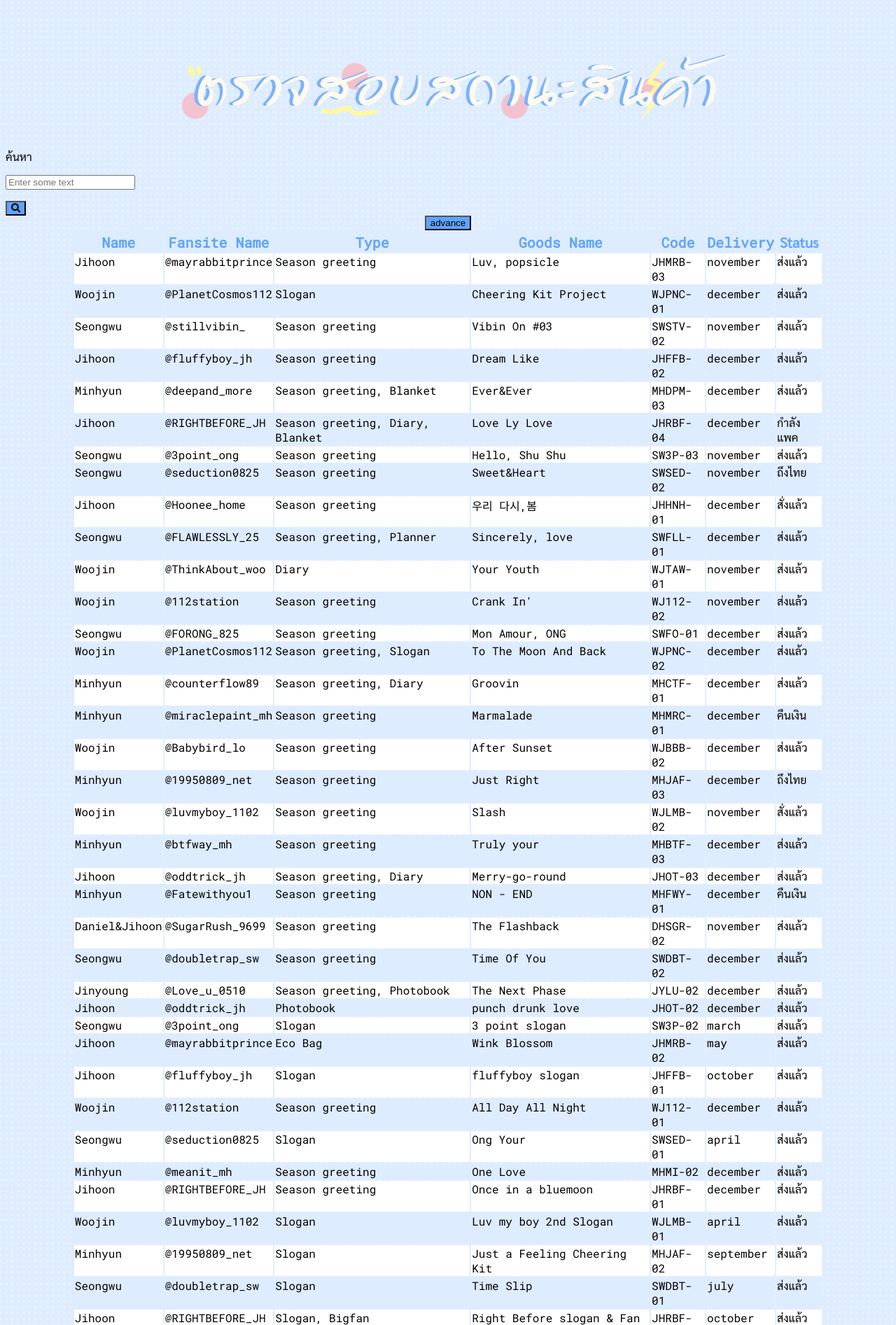
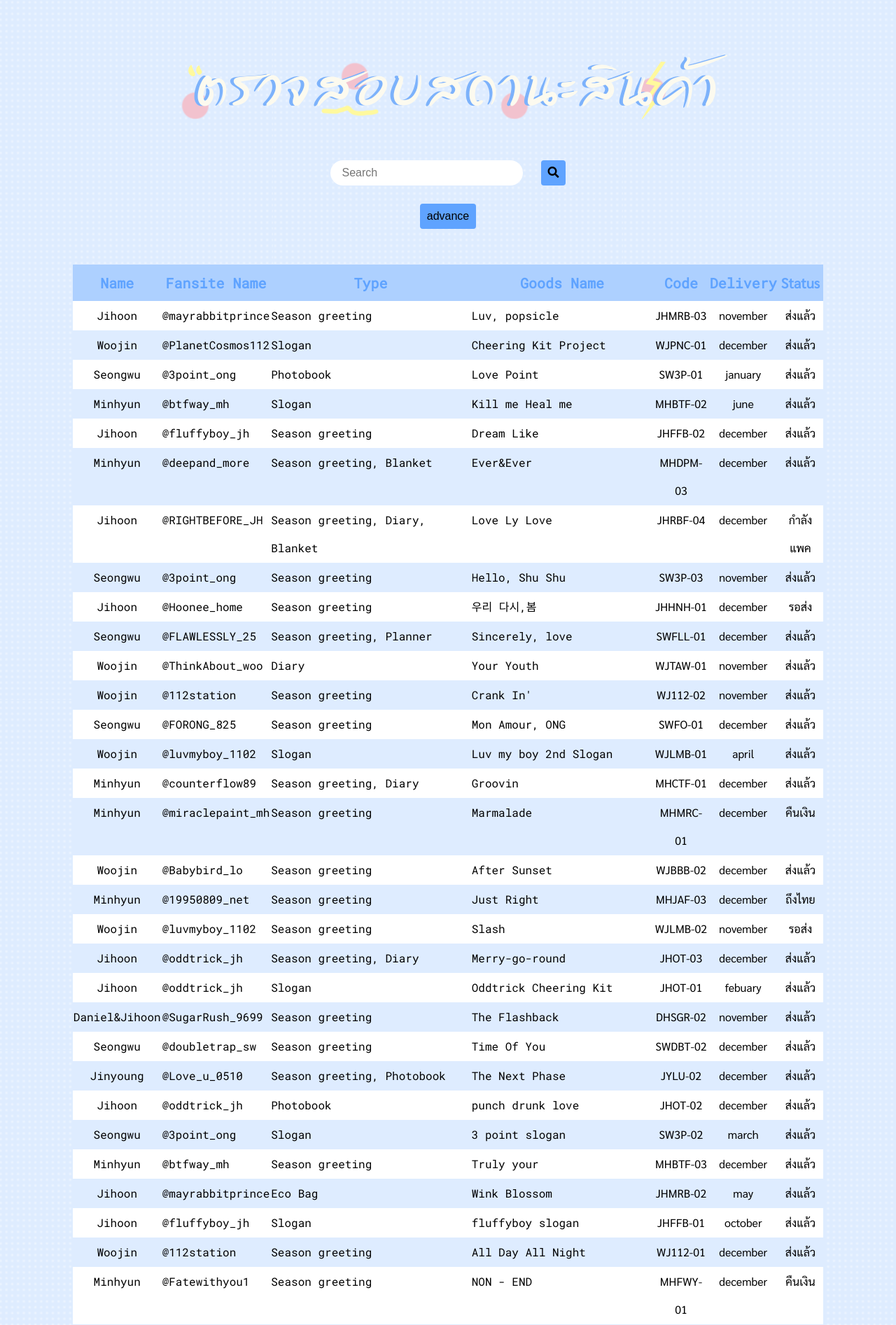
Before and after one commit to pannakarn/pannakarn.github.io, a PHP site: page /jquery3/index.html in a window 1280 px wide. Shown: the top 1893 px of the page at 70% size. Run offline with PHP 8.4, Linux system fonts and the light colour scheme.

Commit message:
lab 03 - 2

```diff
--- a/jquery3/index.html
+++ b/jquery3/index.html
@@ -18,25 +18,27 @@
         <div class="level">
             <div class="level-item">
                 <div class="field is-horizontal">
-                    <div class="field-label is-normal">
+                    <!-- <div class="field-label is-normal">
                         <label class="label" id="input" for="input-text">ค้นหา</label>
-                    </div>
+                    </div> -->
                     <div class="field-body">
                         <div class="field">
                         <p class="control">
                             <input  class="input is-rounded"
                                     type="text" id="input-text"
-                                    placeholder="Enter some text">
+                                    placeholder="Search">
                         </p>
                         </div>
 
-                        <div class="control">
+
+                    </div>
+
+                </div>
+                <div class="control">
                             <button id="submit-btn" class="button is-primary">
                                 <i class="fas fa-search"></i>
                             </button>
                         </div>
-                    </div>
-                </div>
             </div>
         </div>
 
@@ -45,10 +47,15 @@
                 <button id="advance-btn" class="button is-primary">
                     advance
                  </button>
-            </div>
+        </div>
+
+
 
         <div class="advance-inner">
-        		<div class="field is-horizontal">
+
+
+	        	<div class="field is-horizontal">
+	        	<section>
                     <div class="field-label is-normal-name">
                         <label class="label" id="left-label" for="name-text">Name</label>
                     </div>
@@ -61,7 +68,11 @@
                         </p>
                         </div>
                     </div>
+                     </section>
+                </div>
 
+
+                <div class="field is-horizontal">
                     <div class="field-label is-normal">
                         <label class="label" id="right-label" for="fansite-text">FansiteName</label>
                     </div>
@@ -74,9 +85,9 @@
                         </p>
                         </div>
                     </div>
+                </div>
 
 
-                </div>
 
 
 
@@ -133,7 +144,7 @@
                         <p class="control">
                             <input  class="input is-rounded"
                                     type="text" id="derivery-text"
-                                    placeholder="Enter derivery">
+                                    placeholder="Enter delivery">
                         </p>
                         </div>
                     </div>
@@ -178,7 +189,7 @@
             </tr>
         </table>
 
-    <h2>ที่มา : สถานะสินค้าร้าน @littleplusx98</h2>
+    <h2>ข้อมูลสถานะสินค้าที่เปิดหารของร้าน <a href="https://docs.google.com/spreadsheets/d/1XM8Gu3gq7xBUZU-rd--8ueD2r1_WetKG5n2rfpyKfzE/edit?usp=sharing">@littleplusx98</a></h2>
 
 
     <script src="jquery-3.3.1.min.js"></script>
--- a/jquery3/myscript.js
+++ b/jquery3/myscript.js
@@ -16,16 +16,16 @@ $(document).ready(function() {
                 if(element.name.toUpperCase().includes(keyUpper) ||
                     element.fansiteName.toUpperCase().includes(keyUpper) || element.type.toUpperCase().includes(keyUpper) ||
                     element.goodsName.toUpperCase().includes(keyUpper) || element.code.toUpperCase().includes(keyUpper) ||
-                    element.delivery.toUpperCase().includes(keyUpper) || element.status.toUpperCase().includes(keyUpper)) {
+                    element.delivery.toUpperCase().includes(keyUpper) || element.status.includes(keyUpper)) {
 
                     var row = $("<tr />")
                     $("#data_table").append(row);
-                    row.append($("<td>" + element.name + "</td>"));
+                    row.append($("<td id=\"name-column\">" + element.name + "</td>"));
                     row.append($("<td>" + element.fansiteName + "</td>"));
                     row.append($("<td>" + element.type + "</td>"));
                     row.append($("<td>" + element.goodsName + "</td>"));
-                    row.append($("<td>" + element.code + "</td>"));
-                    row.append($("<td>" + element.delivery + "</td>"));
+                    row.append($("<td id=\"code-column\">" + element.code + "</td>"));
+                    row.append($("<td id=\"delivery-column\">" + element.delivery + "</td>"));
                     row.append($("<td id=\"status-column\">" + element.status + "</td>"));
                 }
 
@@ -48,12 +48,12 @@ $(document).ready(function() {
         response.forEach(element => {
             var row = $("<tr />")
             $("#data_table").append(row);
-            row.append($("<td>" + element.name + "</td>"));
+            row.append($("<td id=\"name-column\">" + element.name + "</td>"));
             row.append($("<td>" + element.fansiteName + "</td>"));
             row.append($("<td>" + element.type + "</td>"));
             row.append($("<td>" + element.goodsName + "</td>"));
-            row.append($("<td>" + element.code + "</td>"));
-            row.append($("<td>" + element.delivery + "</td>"));
+            row.append($("<td id=\"code-column\">" + element.code + "</td>"));
+            row.append($("<td id=\"delivery-column\">" + element.delivery + "</td>"));
             row.append($("<td id=\"status-column\">" + element.status + "</td>"));
         });
     });
@@ -68,7 +68,7 @@ $(document).ready(function() {
         var fansiteName = $('#fansite-text').val().toUpperCase();
         var type = $('#type-text').val().toUpperCase();
         var delivery = $('#derivery-text').val().toUpperCase();
-        var status = $('#status-text').val().toUpperCase();
+        // var status = $('#status-text').val().toUpperCase();
         var goodsName = $('#goods-name-text').val().toUpperCase();
         var code = $('#code-text').val().toUpperCase();
 
@@ -85,16 +85,16 @@ $(document).ready(function() {
                 if( element.name.toUpperCase().includes(name) && element.goodsName.toUpperCase().includes(goodsName) &&
                     element.code.toUpperCase().includes(code) &&
                     element.fansiteName.toUpperCase().includes(fansiteName) && element.type.toUpperCase().includes(type) &&
-                    element.delivery.toUpperCase().includes(delivery) && element.status.toUpperCase().includes(status)) {
+                    element.delivery.toUpperCase().includes(delivery) && element.status.includes(status)) {
 
                             var row = $("<tr />")
                             $("#data_table").append(row);
-                            row.append($("<td>" + element.name + "</td>"));
+                            row.append($("<td id=\"name-column\">" + element.name + "</td>"));
                             row.append($("<td>" + element.fansiteName + "</td>"));
                             row.append($("<td>" + element.type + "</td>"));
                             row.append($("<td>" + element.goodsName + "</td>"));
-                            row.append($("<td>" + element.code + "</td>"));
-                            row.append($("<td>" + element.delivery + "</td>"));
+                            row.append($("<td id=\"code-column\">" + element.code + "</td>"));
+                            row.append($("<td id=\"delivery-column\">" + element.delivery + "</td>"));
                             row.append($("<td id=\"status-column\">" + element.status + "</td>"));
                     }
             });
--- a/jquery3/mystyle.css
+++ b/jquery3/mystyle.css
@@ -8,14 +8,20 @@ html {
 }
 
 table {
+	display: table;
 	margin: auto;
+	margin-top: 50px;
 	border: 1px solid #deecff;
     width: 85%;
     font-family: 'Roboto Mono', monospace;
+    font-weight: 400;
+    line-height: 2.5;
+        border-collapse: collapse;
+    border-spacing: 0;
 }
 
 .table th {
-  background-color: #deecff;
+  background-color: #add0ff;
   color: #5fa3ff;
   font-weight: bold;
    text-align: center;
@@ -23,7 +29,6 @@ table {
 }
 td {
     text-align: left;
-    /*vertical-align: middle;*/
 }
 
 tr:nth-child(even) {background: white}
@@ -51,11 +56,22 @@ h1{
 }
 
 h2 {
-	margin-top: 10px;
+	margin-top: 20px;
 	margin-bottom: 30px;
 	text-align: center;
 	font-size: 1em;
 	font-family: 'Sarabun', sans-serif;
+	font-weight: lighter;
+}
+
+a {
+	color: black;
+	text-decoration: none;
+}
+.pointer {cursor: pointer;}
+
+a:hover {
+	COLOR: #5fa3ff; TEXT-DECORATION: none; font-weight: none
 }
 
 label {
@@ -64,11 +80,16 @@ label {
 }
 
 .advance-inner {
+	display: block;
+	margin: 0 auto;
+}
+
+.advance-inner {
 	display: none;
 }
 
 .advance-inner .field.is-horizontal{
-	width: 650px;
+	width: 200px;
 	text-align: left;
 }
 
@@ -76,14 +97,17 @@ label {
     font-size: inherit;
     text-align: left;
     width: 90px;
+    position: absolute;
 }
 
 #right-label {
-	margin-left: 40px;
+	margin-left: 380px;
 }
 
 #type-text, #code-text, #status-text, #name-text{
-	margin-left: -50px;
+	margin-left: 100px;
+	position: absolute;
+	width: 200px;
 }
 
 
@@ -96,18 +120,20 @@ label {
 	position: relative;
 	margin: 0 auto;
 	width: 50%;
-	padding-top: 20px;
+	padding-top: 5px;
 }
 
 #advance-btn {
-
 	display: block;
 	vertical-align: middle;
 	margin: auto;
+	margin-bottom: 20px;
+	margin-top:  10px;
 }
 
 .button.is-primary {
 	background-color: #5fa3ff;
+	text-align: center;
 }
 
 #input {
@@ -121,18 +147,41 @@ label {
 }
 
 input#status-text.input.is-rounded {
-	width: 190px;
-	margin-left: -50px;
+	margin-left: 100px;
+	position: absolute;
+	width: 200px;
 }
 
-#status-column {
+#status-column, #code-column, #delivery-column {
 	font-family: 'Sarabun', sans-serif;
+	text-align: center;
 }
 
 
+#submit-btn {
+	display: block;
+	margin-left: 60px;
+
+}
+#fansite-text, #goods-name-text, #derivery-text {
+	width: 190px;
+	margin-left: 500px;
+}
+
+#advance-submit-btn {
+	display: block;
+	margin: auto;
+	margin-left: 380px;
+
+}
+
+#name-column {
+	text-align: center;
+}
+
 /*----------------------------------*/
 
-/*@media screen and (min-width: 769px), print
+@media screen and (min-width: 769px), print
 .level>.level-item:not(.is-narrow) {
     flex-grow: 1;
 }
@@ -147,7 +196,8 @@ input#status-text.input.is-rounded {
 }
 
 .input.is-rounded {
-    border-radius: 290486px;
+    /*border-radius: 290486px;*/
+    border-radius: 20000px;
     padding-left: 1em;
     padding-right: 1em;
 }
@@ -170,7 +220,7 @@ input#status-text.input.is-rounded {
     box-shadow: none;
     display: inline-flex;
     font-size: 1rem;
-    height: 2.25em;
+    /*height: 2.25em;*/
     justify-content: flex-start;
     line-height: 1.5;
     padding-bottom: calc(.375em - 1px);
@@ -208,4 +258,4 @@ html {
     -moz-text-size-adjust: 100%;
     -ms-text-size-adjust: 100%;
     text-size-adjust: 100%;
-}*/
+}
```
Also changed, not shown: jquery3/data.json (+87 -80 lines).
